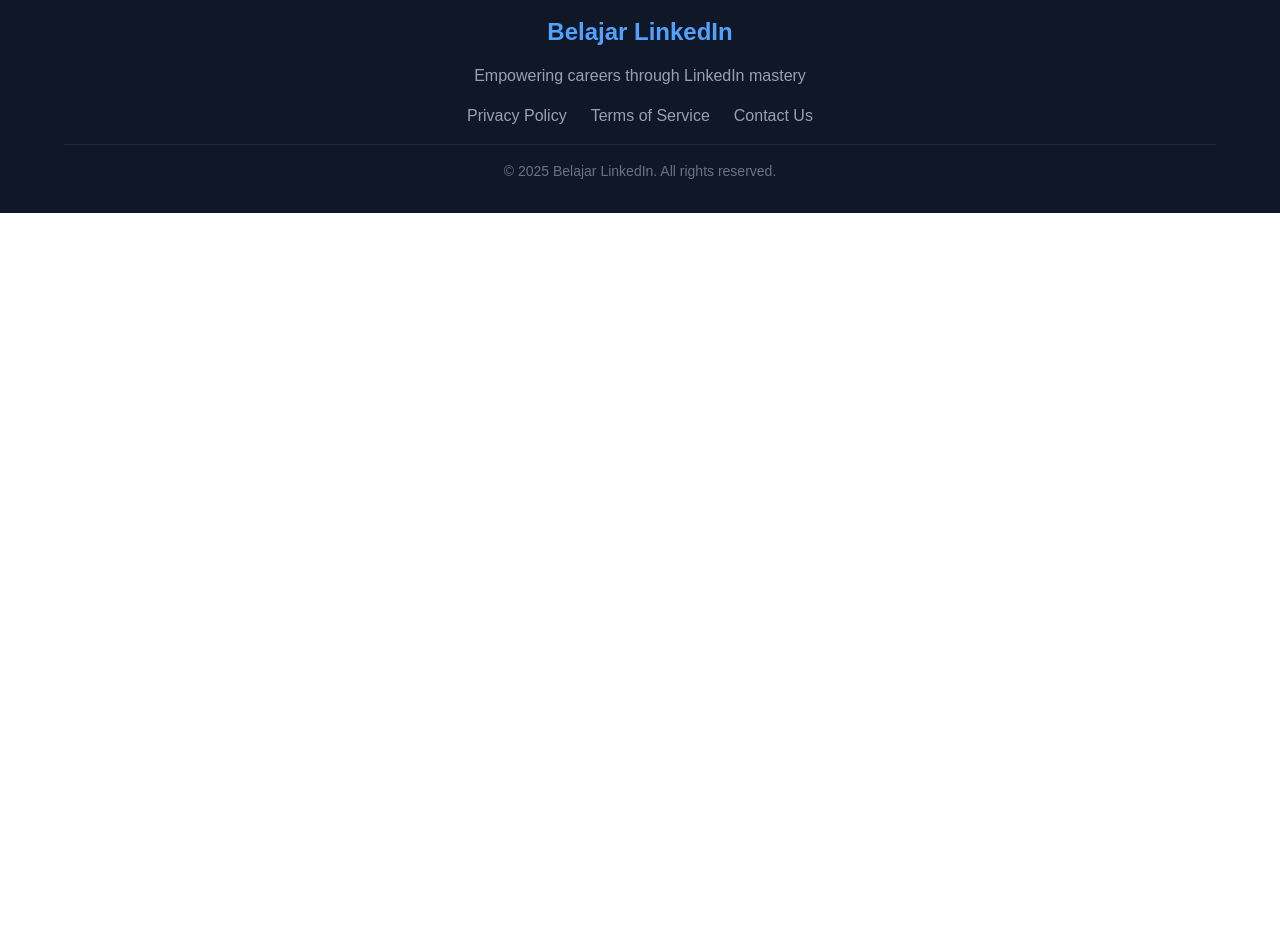
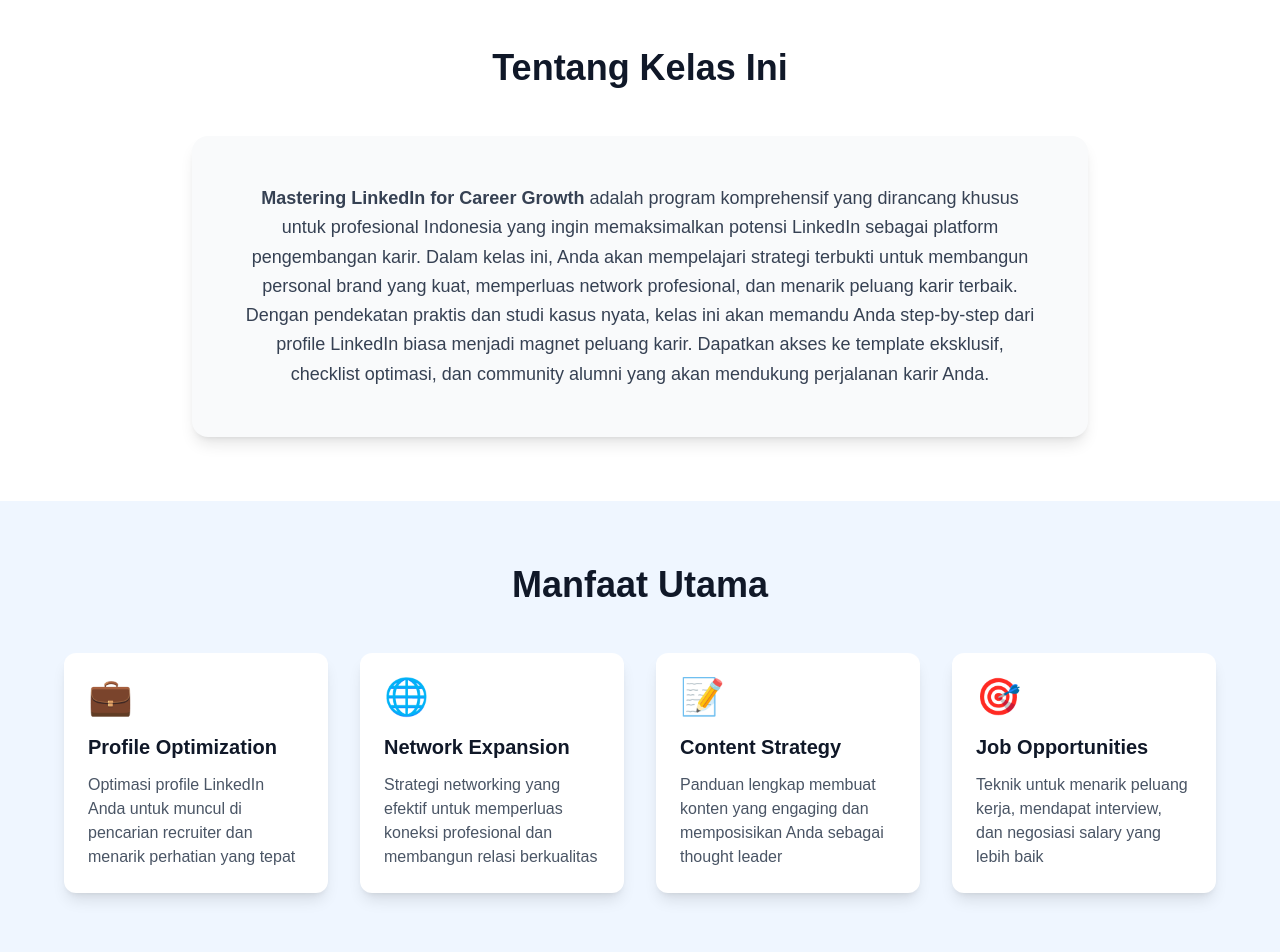
Before and after one commit to gstvito/Case-Assessment-Gustavito, a Next.js app: page / in a window 1280 px wide. Shown: the part 1000-1952 px from the top of the page. Before the commit the page ends 1213 px from the top, so only its background shows below. Built offline with nearby package versions, Linux system fonts and the light colour scheme.

Commit message:
add about section and benefit section

```diff
--- /dev/null
+++ b/app/components/AboutSection.js
@@ -0,0 +1,14 @@
+export default function AboutSection() {
+  return (
+    <section id="about" className="py-16 px-4 bg-white">
+      <div className="max-w-4xl mx-auto">
+        <h2 className="text-4xl font-bold text-center text-gray-900 mb-12">Tentang Kelas Ini</h2>
+        <div className="bg-gray-50 rounded-2xl p-8 md:p-12 shadow-lg">
+          <p className="text-lg text-gray-700 leading-relaxed text-center">
+            <strong>Mastering LinkedIn for Career Growth</strong> adalah program komprehensif yang dirancang khusus untuk profesional Indonesia yang ingin memaksimalkan potensi LinkedIn sebagai platform pengembangan karir. Dalam kelas ini, Anda akan mempelajari strategi terbukti untuk membangun personal brand yang kuat, memperluas network profesional, dan menarik peluang karir terbaik. Dengan pendekatan praktis dan studi kasus nyata, kelas ini akan memandu Anda step-by-step dari profile LinkedIn biasa menjadi magnet peluang karir. Dapatkan akses ke template eksklusif, checklist optimasi, dan community alumni yang akan mendukung perjalanan karir Anda.
+          </p>
+        </div>
+      </div>
+    </section>
+  );
+}
--- /dev/null
+++ b/app/components/BenefitsSection.js
@@ -0,0 +1,44 @@
+export default function BenefitsSection() {
+  const benefits = [
+    {
+      icon: "💼",
+      title: "Profile Optimization",
+      description: "Optimasi profile LinkedIn Anda untuk muncul di pencarian recruiter dan menarik perhatian yang tepat"
+    },
+    {
+      icon: "🌐",
+      title: "Network Expansion",
+      description: "Strategi networking yang efektif untuk memperluas koneksi profesional dan membangun relasi berkualitas"
+    },
+    {
+      icon: "📝",
+      title: "Content Strategy",
+      description: "Panduan lengkap membuat konten yang engaging dan memposisikan Anda sebagai thought leader"
+    },
+    {
+      icon: "🎯",
+      title: "Job Opportunities",
+      description: "Teknik untuk menarik peluang kerja, mendapat interview, dan negosiasi salary yang lebih baik"
+    }
+  ];
+
+  return (
+    <section id="benefits" className="py-16 px-4 bg-blue-50">
+      <div className="max-w-6xl mx-auto">
+        <h2 className="text-4xl font-bold text-center text-gray-900 mb-12">Manfaat Utama</h2>
+        <div className="grid md:grid-cols-2 lg:grid-cols-4 gap-8">
+          {benefits.map((benefit, index) => (
+            <div
+              key={index}
+              className="bg-white rounded-xl p-6 shadow-lg hover:shadow-xl transform hover:-translate-y-2 transition-all duration-300"
+            >
+              <div className="text-4xl mb-4">{benefit.icon}</div>
+              <h3 className="text-xl font-bold text-gray-900 mb-3">{benefit.title}</h3>
+              <p className="text-gray-600">{benefit.description}</p>
+            </div>
+          ))}
+        </div>
+      </div>
+    </section>
+  );
+}
--- a/app/page.js
+++ b/app/page.js
@@ -3,6 +3,8 @@
 import { useState, useEffect } from 'react';
 import Navigation from './components/Navigation';
 import HeroSection from './components/HeroSection';
+import AboutSection from './components/AboutSection';
+import BenefitsSection from './components/BenefitsSection';
 import Footer from './components/Footer';
 
 export default function Home() {
@@ -19,7 +21,11 @@
   return (
     <div className="min-h-screen bg-gradient-to-br from-blue-50 to-white">
       <Navigation scrollToSection={scrollToSection} />
-      <HeroSection isVisible={isVisible} scrollToSection={scrollToSection} />
+      <section id="home">
+        <HeroSection isVisible={isVisible} scrollToSection={scrollToSection} />
+      </section>
+      <AboutSection />
+      <BenefitsSection />
       <Footer />
     </div>
   );
```
